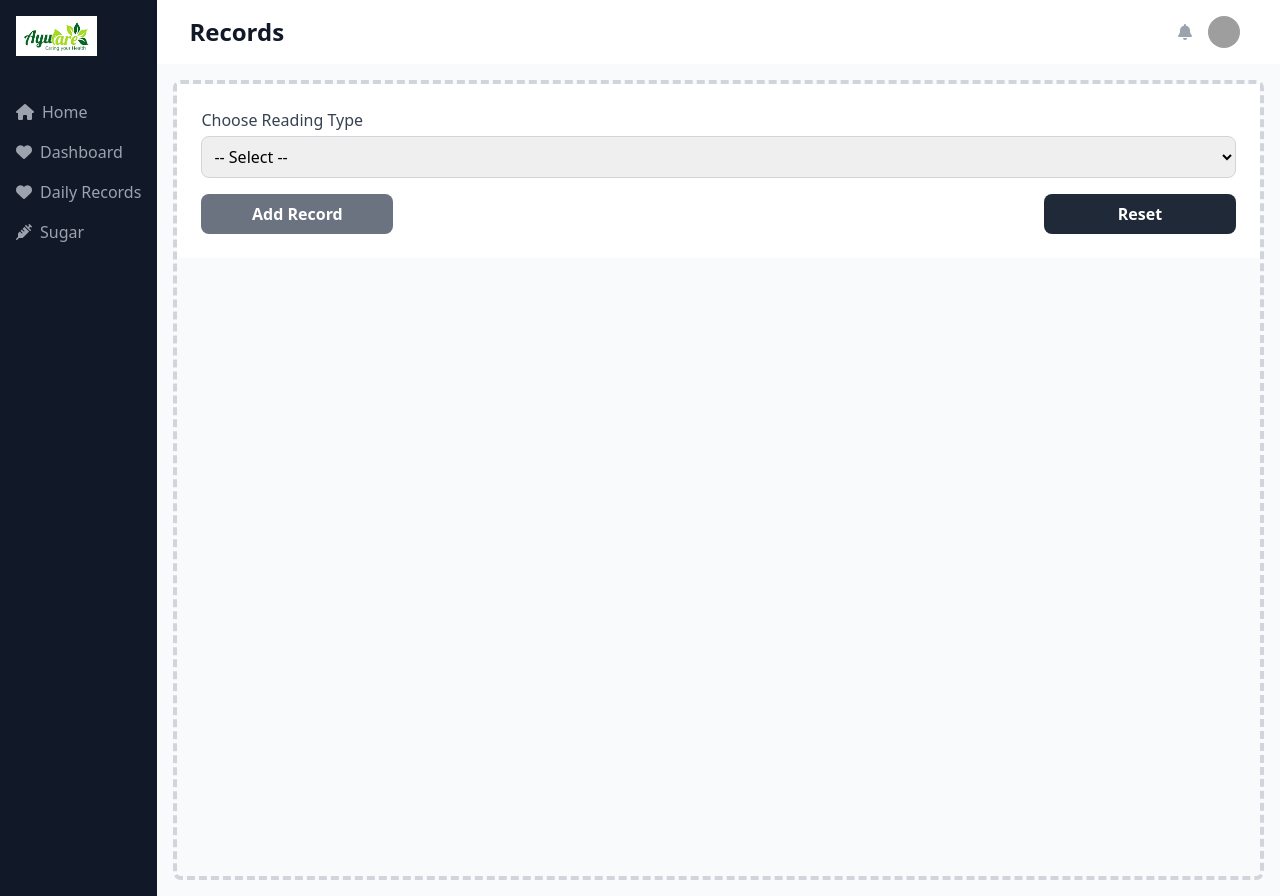
After one commit to AbhayParatpSingh/AyuCare, a Flask app: page /daily_record in a window 1280 px wide. The commit adds this page. Run offline with Flask 3, Linux system fonts and the light colour scheme; the visitor is signed in with stand-in values (Sample User, id 1); some libraries are stand-ins or nearby versions; grey boxes are pictures that could not be loaded.

Commit message:
added record page

```diff
--- a/app.py
+++ b/app.py
@@ -1,7 +1,7 @@
 from flask import Flask, render_template, request, redirect, url_for, flash, session
 from flask_sqlalchemy import SQLAlchemy
 from datetime import datetime
-from models import db, User, healthrecords,UserProfile  #  healthrecords is also defined in models.py
+from models import db, User,dailyrecord,UserProfile  #  healthrecords is also defined in models.py
 
 app = Flask(__name__)
 app.config['SQLALCHEMY_DATABASE_URI'] = 'postgresql://postgres:postgres@localhost:5432/AyuCare_db'
@@ -22,7 +22,7 @@ def index():
 @app.route("/home")
 def home():
     user_id = session.get('user_id')  # Retrieve the logged-in user's ID from the session
-    username = None
+
 
     if user_id:
         user = User.query.get(user_id)  # Query the User model to get the user
@@ -221,15 +221,48 @@ def records():
 
 
 
-@app.route("/bp", methods=['GET','POST'])
-def bp():
-    if 'user_id' not in session:  # Ensure user is logged in
-        return render_template('signin.html')
-    else:
-     user_id = session['user_id']  # Get the logged-in user's ID
-     user = User.query.get(user_id)
-    return render_template('bp.html',username=user.username)
+@app.route("/daily_record", methods=['GET', 'POST'])
+def daily_record():
+    if 'user_id' not in session:  # Ensure the user is logged in
+        return redirect(url_for('signin'))  # Redirect to the sign-in page
 
+    if request.method == 'POST':
+        record_type = request.form.get('record_type')
+
+        # Prepare to save data based on selected record type
+        if record_type == 'bp':
+            systolic = request.form.get('systolic')
+            diastolic = request.form.get('diastolic')
+            new_record = dailyrecord(
+                title='Blood Pressure',
+                systolic=systolic,
+                diastolic=diastolic,
+                fasting_sugar=None,
+                bedtime_sugar=None,
+                user_id=session['user_id']  # Associate with the logged-in user
+            )
+        elif record_type == 'sugar':
+            fasting_sugar = request.form.get('fasting_sugar')
+            bedtime_sugar = request.form.get('bedtime_sugar')
+            new_record = dailyrecord(
+                title='Sugar',
+                systolic=None,  # Set to None as these fields are not used for sugar
+                diastolic=None,
+                fasting_sugar=fasting_sugar,
+                bedtime_sugar=bedtime_sugar,
+                user_id=session['user_id']  # Associate with the logged-in user
+            )
+        else:
+            flash('Please select a valid reading type.', 'error')
+            return redirect(url_for('daily_record'))
+
+        # Add the new record to the database
+        db.session.add(new_record)
+        db.session.commit()
+        flash('Record added successfully!', 'success')
+        return redirect(url_for('daily_record'))  # Redirect to another route after adding
+
+    return render_template('bp.html', title='Add Daily Record')
 
 
 
--- a/static/css/output.css
+++ b/static/css/output.css
@@ -712,6 +711,14 @@ video {
   margin-top: 2rem;
 }
 
+.mb-2 {
+  margin-bottom: 0.5rem;
+}
+
+.mb-1 {
+  margin-bottom: 0.25rem;
+}
+
 .block {
   display: block;
 }
@@ -1040,6 +1101,16 @@ video {
 .bg-white {
   --tw-bg-opacity: 1;
   background-color: rgb(255 255 255 / var(--tw-bg-opacity));
+}
+
+.bg-blue-500 {
+  --tw-bg-opacity: 1;
+  background-color: rgb(59 130 246 / var(--tw-bg-opacity));
+}
+
+.bg-gray-500 {
+  --tw-bg-opacity: 1;
+  background-color: rgb(107 114 128 / var(--tw-bg-opacity));
 }
 
 .bg-gradient-to-r {
@@ -1072,6 +1143,14 @@ video {
   padding: 2rem;
 }
 
+.p-2 {
+  padding: 0.5rem;
+}
+
+.p-5 {
+  padding: 1.25rem;
+}
+
 .px-1 {
   padding-left: 0.25rem;
   padding-right: 0.25rem;
@@ -1331,6 +1409,18 @@ video {
   --tw-ring-opacity: 0.05;
 }
 
+.transition {
+  transition-property: color, background-color, border-color, text-decoration-color, fill, stroke, opacity, box-shadow, transform, filter, -webkit-backdrop-filter;
+  transition-property: color, background-color, border-color, text-decoration-color, fill, stroke, opacity, box-shadow, transform, filter, backdrop-filter;
+  transition-property: color, background-color, border-color, text-decoration-color, fill, stroke, opacity, box-shadow, transform, filter, backdrop-filter, -webkit-backdrop-filter;
+  transition-timing-function: cubic-bezier(0.4, 0, 0.2, 1);
+  transition-duration: 150ms;
+}
+
+.duration-200 {
+  transition-duration: 200ms;
+}
+
 .ease-in-out {
   transition-timing-function: cubic-bezier(0.4, 0, 0.2, 1);
 }
--- /dev/null
+++ b/templates/BP-sidebar.html
@@ -0,0 +1,27 @@
+<div class="w-35 h-auto bg-gray-900 text-white flex flex-col">
+    <div class="p-4">
+        <img src="{{url_for ('static',filename='img/AyuCare.png')}}" alt="Logo" class="h-10 w-auto">
+    </div>
+    <nav class="mt-5 flex-1">
+        <a href="/home" class="flex items-center px-4 py-2 text-gray-400 hover:bg-gray-700 hover:text-white">
+            <i class="fas fa-home"></i>
+            <span class="ml-2">Home</span>
+        </a>
+        <a href="/dashboard" id="navLink" href="#" class="flex items-center px-4 py-2 text-gray-400 hover:bg-gray-700 hover:text-white">
+            <i id="navIcon" class="fas fa-heart"></i>
+            <span id="navText" class="ml-2">Dashboard</span>
+        </a>
+
+
+
+        <a href="/daily_record" class="flex items-center px-4 py-2 text-gray-400 hover:bg-gray-700 hover:text-white">
+            <i class="fas fa-heart"></i>
+            <span class="ml-2">Daily Records</span>
+        </a>
+        <a href="#" class="flex items-center px-4 py-2 text-gray-400 hover:bg-gray-700 hover:text-white">
+            <i class="fas fa-syringe"></i>
+
+            <span class="ml-2">Sugar</span>
+        </a>
+    </nav>
+</div>
--- a/templates/bp.html
+++ b/templates/bp.html
@@ -17,7 +17,7 @@
 
     <!-- Sidebar -->
     <div class="flex h-auto" >
-        {% include 'sidebar.html' %}
+        {% include 'BP-sidebar.html' %}
 
         <!-- Main content -->
 
@@ -25,13 +25,16 @@
         <div class="flex-1 min-h-screen flex flex-col">
             {% include 'record_topbar.html' %}
             <main class="flex-1 bg-gray-50 p-4">
-                <div class="border-4 border-dashed border-gray-300 rounded-lg  ">
+                <div class="border-4 border-dashed border-gray-300 rounded-lg min-h-screen  ">
+                    {% include 'bp_form.html' %}
+
+
                 </div>
             </main>
 
 
         </div>
-    <!--creating forms-->
+
     <div>
 
     </div>
--- /dev/null
+++ b/templates/bp_form.html
@@ -0,0 +1,115 @@
+<div class="mx-auto bg-white p-6">
+    <form id="recordForm" action="/daily_record" method="POST" onsubmit="return validateForm()">
+        <div class="mb-4">
+            <label for="recordType" class="block text-gray-700 mb-1">Choose Reading Type</label>
+            <select id="recordType" name="record_type" onchange="toggleFields()" required
+                class="block w-full border border-gray-300 rounded-lg focus:outline-none focus:ring-2 focus:ring-blue-500 p-2">
+                <option value="">-- Select --</option>
+                <option value="bp">Blood Pressure</option>
+                <option value="sugar">Sugar</option>
+            </select>
+        </div>
+
+        <!-- BP Fields -->
+        <div id="bpFields" class="hidden">
+            <div class="mb-4">
+                <label for="systolic" class="block text-gray-700 mb-1">Systolic</label>
+                <input type="number" id="systolic" name="systolic" required
+                    class="block w-full border border-gray-300 rounded-lg focus:outline-none focus:ring-2 focus:ring-blue-500 p-2">
+            </div>
+            <div class="mb-4">
+                <label for="diastolic" class="block text-gray-700 mb-1">Diastolic</label>
+                <input type="number" id="diastolic" name="diastolic" required
+                    class="block w-full border border-gray-300 rounded-lg focus:outline-none focus:ring-2 focus:ring-blue-500 p-2">
+            </div>
+        </div>
+
+        <!-- Sugar Fields -->
+        <div id="sugarFields" class="hidden">
+            <div class="mb-4">
+                <label for="fasting_sugar" class="block text-gray-700 mb-1">Fasting</label>
+                <input type="number" id="fasting_sugar" name="fasting_sugar"
+                    class="block w-full border border-gray-300 rounded-lg focus:outline-none focus:ring-2 focus:ring-blue-500 p-2">
+            </div>
+            <div class="mb-4">
+                <label for="bedtime_sugar" class="block text-gray-700 mb-1">Bedtime</label>
+                <input type="number" id="bedtime_sugar" name="bedtime_sugar"
+                    class="block w-full border border-gray-300 rounded-lg focus:outline-none focus:ring-2 focus:ring-blue-500 p-2">
+            </div>
+        </div>
+
+        <div class="flex justify-between mt-4">
+            <button type="submit"
+                class="w-48 bg-gray-500 text-white font-bold py-2 rounded-lg hover:bg-gray-900 transition duration-200">Add Record</button>
+            <button type="reset"
+                class="w-48 bg-gray-800 text-white font-bold py-2 rounded-lg hover:bg-gray-900 transition duration-200">Reset</button>
+        </div>
+    </form>
+</div>
+
+<script>
+    function toggleFields() {
+        const recordType = document.getElementById('recordType').value;
+        document.getElementById('bpFields').classList.toggle('hidden', recordType !== 'bp');
+        document.getElementById('sugarFields').classList.toggle('hidden', recordType !== 'sugar');
+
+        // Clear input values and required attributes based on selection
+        if (recordType === 'bp') {
+            document.getElementById('fasting_sugar').value = '';
+            document.getElementById('bedtime_sugar').value = '';
+            document.getElementById('fasting_sugar').removeAttribute('required');
+            document.getElementById('bedtime_sugar').removeAttribute('required');
+            document.getElementById('systolic').setAttribute('required', true);
+            document.getElementById('diastolic').setAttribute('required', true);
+        } else if (recordType === 'sugar') {
+            document.getElementById('systolic').value = '';
+            document.getElementById('diastolic').value = '';
+            document.getElementById('systolic').removeAttribute('required');
+            document.getElementById('diastolic').removeAttribute('required');
+            document.getElementById('fasting_sugar').setAttribute('required', true);
+            document.getElementById('bedtime_sugar').setAttribute('required', true);
+        }
+    }
+
+    function validateForm() {
+        const recordType = document.getElementById('recordType').value;
+
+        // Validate BP fields
+        if (recordType === 'bp') {
+            const systolic = document.getElementById('systolic');
+            const diastolic = document.getElementById('diastolic');
+
+            if (!systolic.value) {
+                alert("Please enter a valid Systolic value.");
+                systolic.focus(); // Focus on the first invalid field
+                return false; // Prevent form submission
+            }
+
+            if (!diastolic.value) {
+                alert("Please enter a valid Diastolic value.");
+                diastolic.focus(); // Focus on the first invalid field
+                return false; // Prevent form submission
+            }
+        }
+
+        // Validate Sugar fields
+        if (recordType === 'sugar') {
+            const fastingSugar = document.getElementById('fasting_sugar');
+            const bedtimeSugar = document.getElementById('bedtime_sugar');
+
+            if (!fastingSugar.value) {
+                alert("Please enter a valid Fasting Sugar value.");
+                fastingSugar.focus(); // Focus on the first invalid field
+                return false; // Prevent form submission
+            }
+
+            if (!bedtimeSugar.value) {
+                alert("Please enter a valid Bedtime Sugar value.");
+                bedtimeSugar.focus(); // Focus on the first invalid field
+                return false; // Prevent form submission
+            }
+        }
+
+        return true; // Allow form submission
+    }
+</script>
--- a/templates/sidebar.html
+++ b/templates/sidebar.html
@@ -36,11 +36,12 @@
 
             // Call the function to update the link when the page loads
             updateNavLink();
+
         </script>
 
-        <a href="/bp" class="flex items-center px-4 py-2 text-gray-400 hover:bg-gray-700 hover:text-white">
+        <a href="/daily_record" class="flex items-center px-4 py-2 text-gray-400 hover:bg-gray-700 hover:text-white">
             <i class="fas fa-heart"></i>
-            <span class="ml-2">Blood Pressure</span>
+            <span class="ml-2">Daily Records</span>
         </a>
         <a href="#" class="flex items-center px-4 py-2 text-gray-400 hover:bg-gray-700 hover:text-white">
             <i class="fas fa-syringe"></i>
```
Also changed, not shown: other parts of static/css/output.css (+87 -41 lines), models.py (+7 -5 lines).
